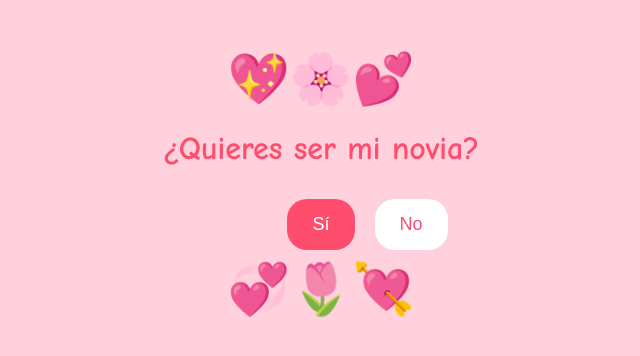
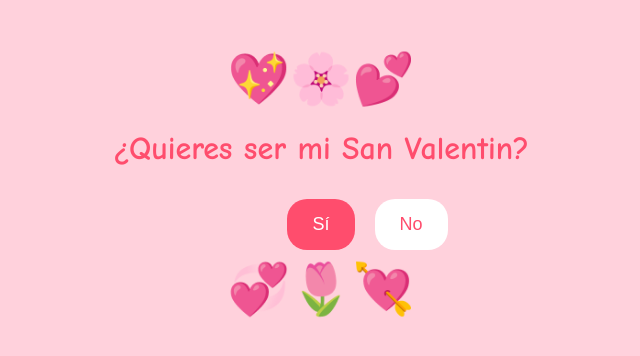
Before and after one commit to depo98/depo98.github.io, a plain HTML site: page index.html in a window 1280 px wide. Shown: the whole page, without its empty margins (319-959 px from the left). Drawn offline with Linux system fonts and the light colour scheme.

Commit message:
Update index.html

```diff
--- a/index.html
+++ b/index.html
@@ -43,7 +43,7 @@
 </head>
 <body>
     <div class="decoracion">💖🌸💕</div>
-    <h1>¿Quieres ser mi novia?</h1>
+    <h1>¿Quieres ser mi San Valentin?</h1>
     <button class="boton si" onclick="window.location.href='gracias.html'">Sí</button>
     <button class="boton no" id="no" onmouseover="moverBoton()">No</button>
     <div class="decoracion">💞🌷💘</div>
```
